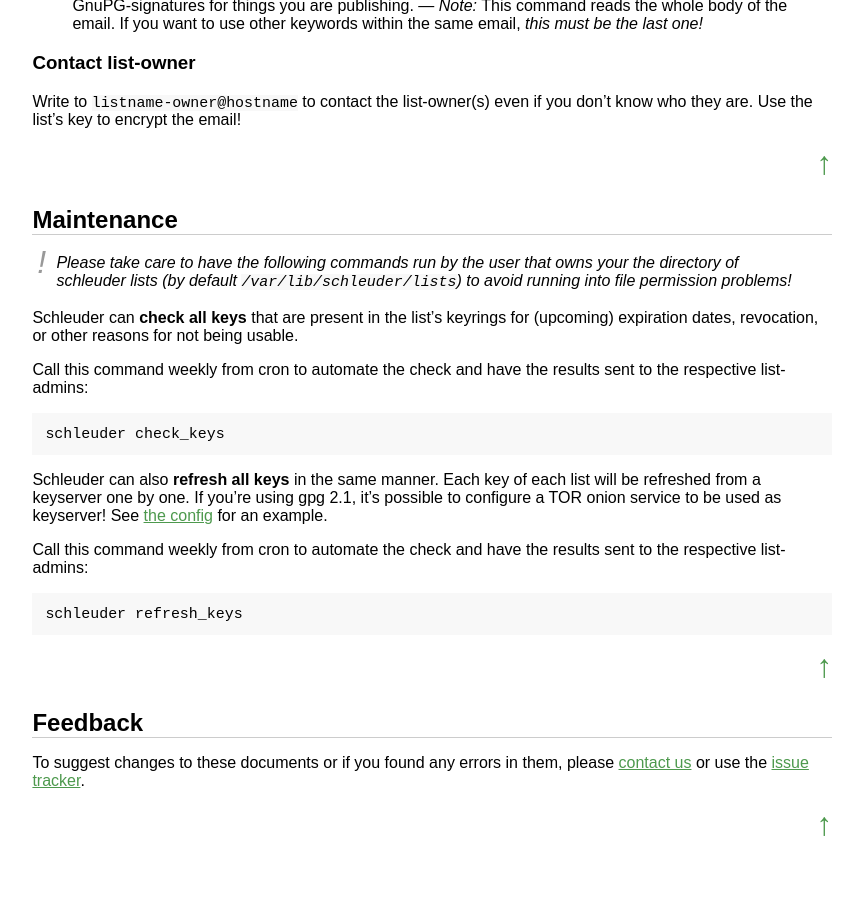
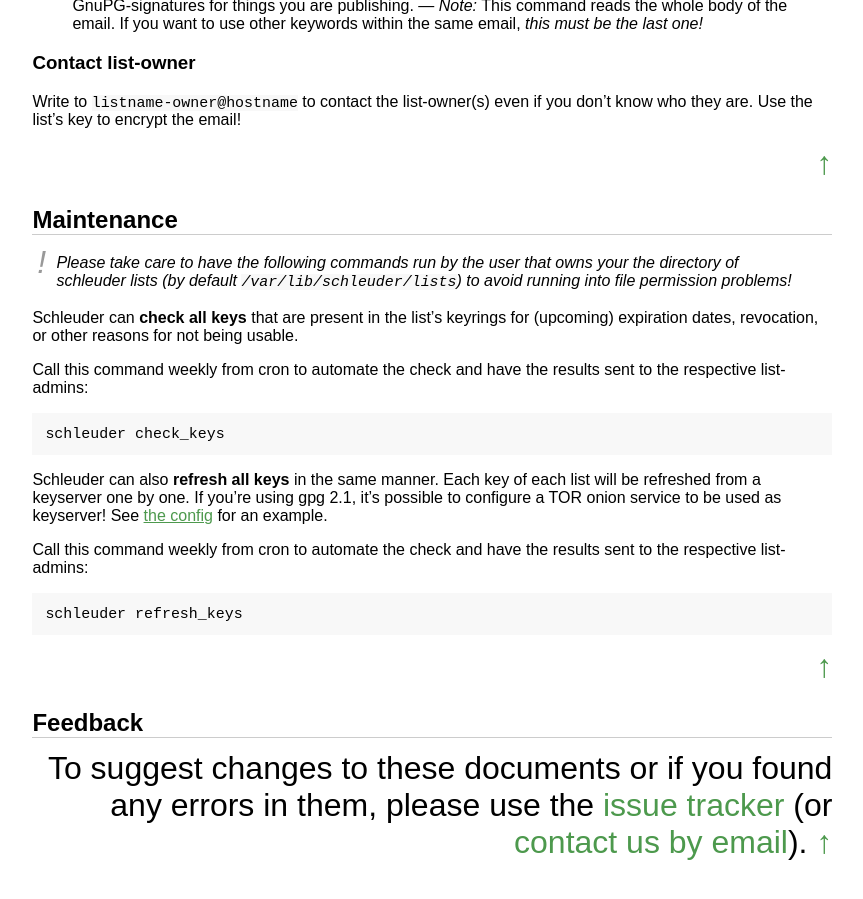
Before and after one commit to schleuder/schleuder-website, a Jekyll site: the page built from docs/index.md, in a window 1280 px wide and 900 px high, scrolled down 7232 px. Shown: the whole window, without its empty margins (6-869 px from the left). Built offline with Jekyll 4.4.1, drawn with Linux system fonts in a browser that asks for light colours.

Commit message:
Fix link to issue tracker, prioritize it higher than email.

```diff
--- a/docs/index.md
+++ b/docs/index.md
@@ -342,7 +342,6 @@ Call this command weekly from cron to automate the check and have the results se
 
 ## Feedback
 
-To suggest changes to these documents or if you found any errors in them, please [contact us](mailto:schleuder@nadir.org) or use the [issue tracker](https://0xacab.org/schleuder/schleuder/issues).
-
+To suggest changes to these documents or if you found any errors in them, please use the [issue tracker](https://0xacab.org/schleuder/schleuder-website/issues) (or [contact us by email](mailto:schleuder@nadir.org)).
 [↑](#top "Go to top of page")
 {: .linktotop}
```
